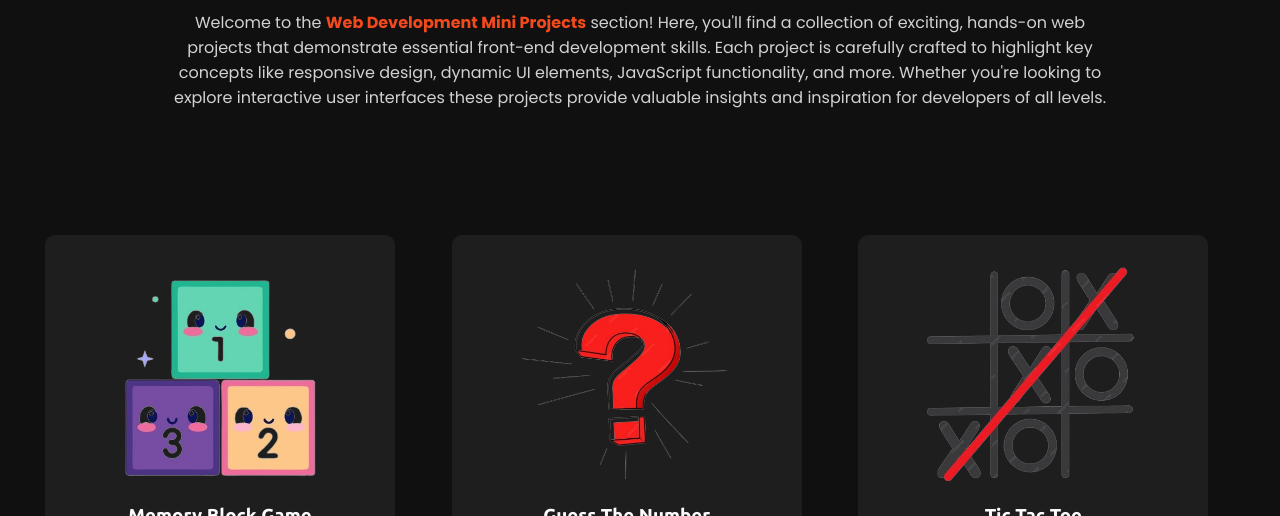
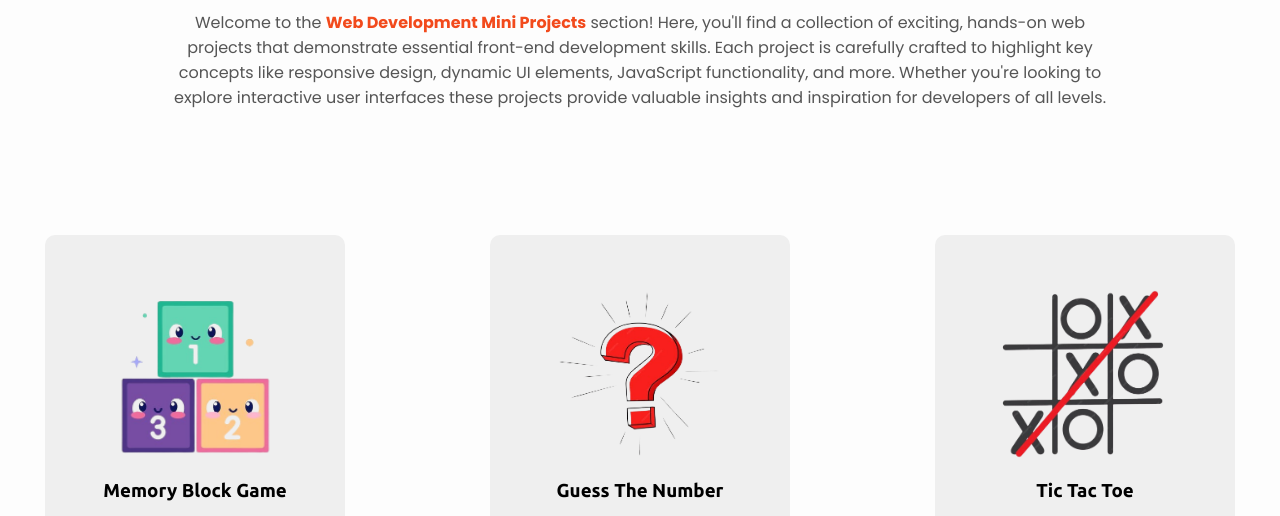
Before and after one commit to RahulScripted/Get-Tech-Projects, a plain HTML site: page web.html in a window 1280 px wide. Shown: the part 222-738 px from the top of the page. Drawn offline with nearby package versions, Linux system fonts and the light colour scheme.

Commit message:
Added View code link

```diff
--- a/Assests/CSS/web.css
+++ b/Assests/CSS/web.css
@@ -1,7 +1,3 @@
-body{
-    background-color: var(--active-color);
-}
-
             /* <------------ Heading ---------------> */
 
 .webHeading{
@@ -30,7 +26,6 @@ body{
 .webHeading .top-part .backButton i{
     font-size: 25px;
     cursor: pointer;
-    color: var(--background-colour);
 }
 .webHeading .top-part .backButton:hover{
     background-color: var(--h5-color);
@@ -51,12 +46,10 @@ body{
 .bottom-part .heading{
     margin-bottom: 25px;
     font-size: 2.4rem;
-    color: var(--background-colour);
 }
 .bottom-part .paragraph{
     width: 80%;
     font-size: 1rem;
-    color: #d1d2d2;
 }
 .bottom-part .paragraph strong{
     color: var(--h5-color);
@@ -65,12 +58,14 @@ body{
                     /* <-------- Level ---------> */
 .container{
     width: 100%;
-    display: grid;
-    grid-template-columns: repeat(3,1fr);
-    gap: 30px;
+    display: flex;
+    align-items: center;
+    justify-content: space-between;
+    flex-wrap: wrap;
+    gap: 3rem;
 }
 .container .box{
-    width: 350px;
+    width: 300px;
     height: 375px;
     display: flex;
     align-items: center;
@@ -78,13 +73,13 @@ body{
     text-align: center;
     flex-direction: column;
     border-radius: 10px;
-    background-color: #ffffff0f;
+    background-color: #1110100f;
     padding: 0 40px;
     cursor: pointer;
 }
 .container .box .img-sec{
-    width: 225px;
-    height: 225px;
+    width: 175px;
+    height: 175px;
 }
 .container .box .img-sec img{
     width: 100%;
@@ -92,7 +87,6 @@ body{
 }
 .box .name{
     font-family: "Ubuntu", sans-serif;
-    color: var(--background-colour);
     margin: 20px 0;
 }
 .box .bottom{
@@ -110,7 +104,7 @@ body{
     transition: all 0.4s ease-in;
 }
 .box .bottom a:nth-child(1):hover{
-    color: var(--background-colour);
+    color: var(--text-color);
 }
 .box .bottom a:nth-child(2){
     padding: 7px 20px;
@@ -122,6 +116,7 @@ body{
     transition: all 0.4s ease-in;
 }
 .box .bottom a:nth-child(2):hover{
+    color: var(--text-color);
     background-color: transparent;
     box-shadow: none;
 }
--- a/web.html
+++ b/web.html
@@ -50,7 +50,7 @@
                 <a href="Projects/Memory Block/index.html" target="_blank">
                     <i class="ri-eye-fill"></i>
                 </a>
-                <a href="#">
+                <a href="https://github.com/RahulScripted/Get-Tech-Projects/tree/main/Projects/Memory%20Block" target="_blank">
                     View Code
                     <i class="ri-arrow-right-s-line"></i>
                 </a>
@@ -67,7 +67,7 @@
                 <a href="Projects/Guess The Number/index.html" target="_blank">
                     <i class="ri-eye-fill"></i>
                 </a>
-                <a href="#">
+                <a href="https://github.com/RahulScripted/Get-Tech-Projects/tree/main/Projects/Guess%20The%20Number" target="_blank">
                     View Code
                     <i class="ri-arrow-right-s-line"></i>
                 </a>
@@ -84,7 +84,7 @@
                 <a href="Projects/Tic Tac Toe/index.html" target="_blank">
                     <i class="ri-eye-fill"></i>
                 </a>
-                <a href="#">
+                <a href="https://github.com/RahulScripted/Get-Tech-Projects/tree/main/Projects/Tic%20Tac%20Toe" target="_blank">
                     View Code
                     <i class="ri-arrow-right-s-line"></i>
                 </a>
@@ -101,7 +101,7 @@
                 <a href="Projects/Calculator/index.html" target="_blank">
                     <i class="ri-eye-fill"></i>
                 </a>
-                <a href="#">
+                <a href="https://github.com/RahulScripted/Get-Tech-Projects/tree/main/Projects/Calculator" target="_blank">
                     View Code
                     <i class="ri-arrow-right-s-line"></i>
                 </a>
```
